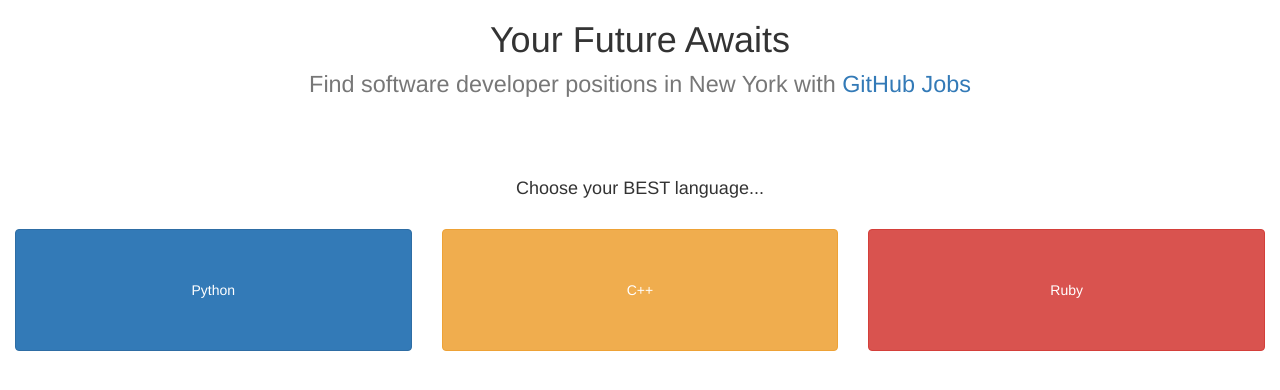
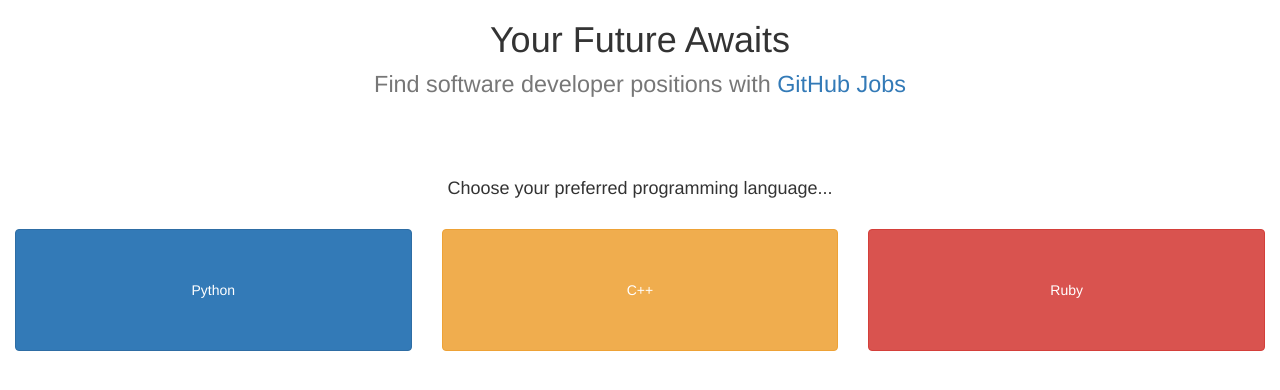
Before and after one commit to slau8/13-softdev, a Flask app: page / in a window 1280 px wide. Shown: the top 390 px of the page. Run offline with Flask 2, Linux system fonts and the light colour scheme; some libraries are stand-ins or nearby versions.

Commit message:
removed ny parameter

```diff
--- a/app.py
+++ b/app.py
@@ -15,15 +15,14 @@ app = Flask(__name__)
 def home():
     return render_template("home.html")
 
-@app.route("/job" , methods=['GET','POST'])
+@app.route("/job", methods=['GET','POST'])
 def job():
-    source = "https://jobs.github.com/positions.json?location=new+york"
+    source = "https://jobs.github.com/positions.json?description="
     lang = request.args['lang']
-    source += "&description=" + lang
+    source += lang
     data = urllib2.urlopen(source)
     # access job listings in a []
-    data_string = data.read()
-    d = json.loads(data_string)
+    d = json.loads(data.read())
     # access random job in a {}
     job = random.choice(d)
     return render_template("job.html",
--- a/templates/home.html
+++ b/templates/home.html
@@ -10,8 +10,8 @@
   <body>
     <div class="container-fluid">
       {% block content %}
-      <h1 class="text-center">Your Future Awaits<small><br>Find software developer positions in New York with <a href="https://jobs.github.com/api">GitHub Jobs</a></h1><br><br><br>
-      <h4 class="text-center">Choose your BEST language...</h4><br>
+      <h1 class="text-center">Your Future Awaits<small><br>Find software developer positions with <a href="https://jobs.github.com/api">GitHub Jobs</a></h1><br><br><br>
+      <h4 class="text-center">Choose your preferred programming language...</h4><br>
       <form action="/job">
         <div class="row">
           <div class="col-lg-4">
```
